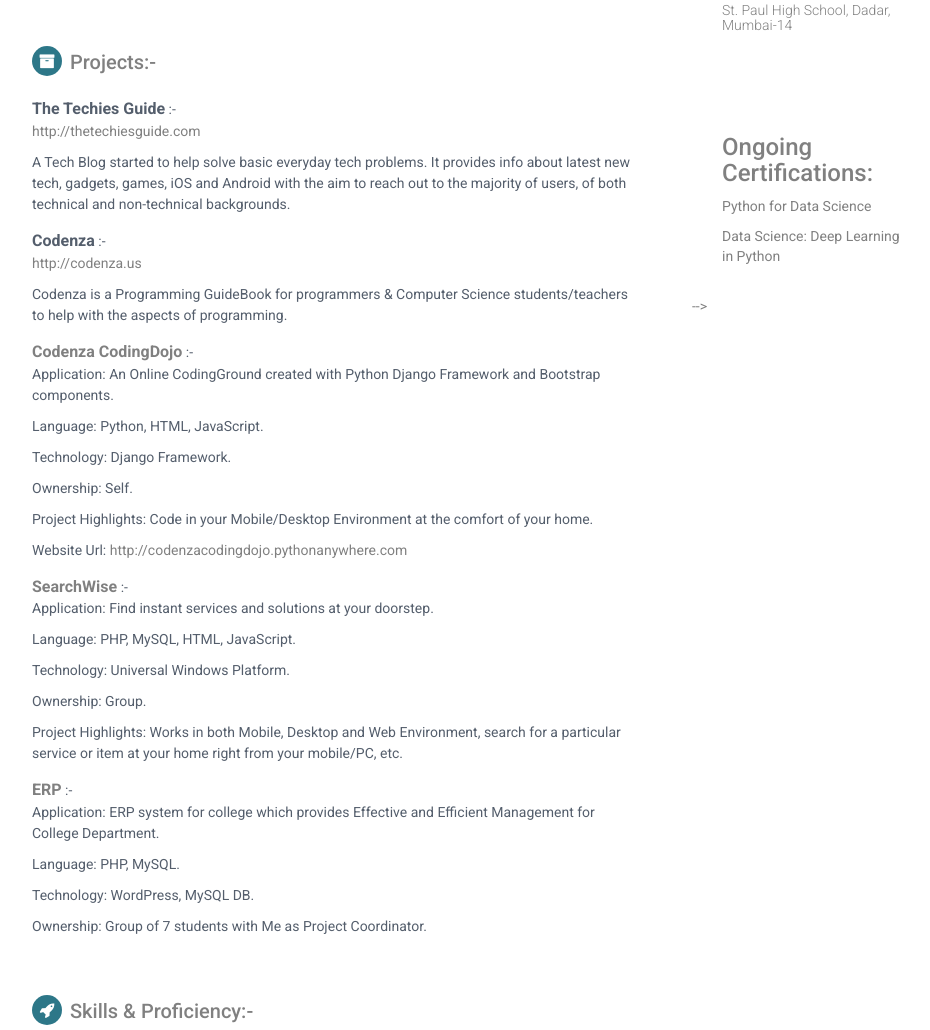
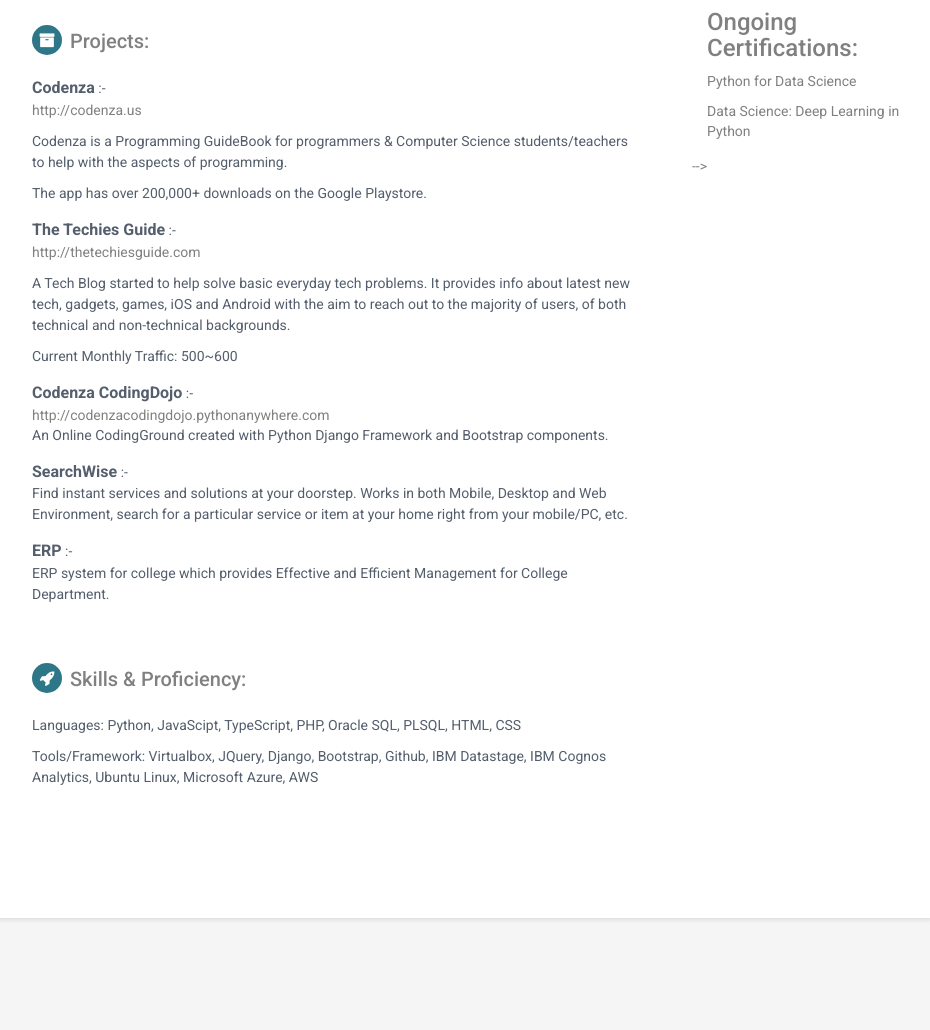
Before and after one commit to tan-infinity93/cv, a plain HTML site: page index.html in a window 1280 px wide. Shown: the part 902-1932 px from the top of the page, without its empty margins (188-1118 px from the left). After the commit the page ends 1850 px from the top, so only its background shows below. Drawn offline with Linux system fonts and the light colour scheme.

Commit message:
New Changes made 22nd October

```diff
--- a/assets/css/styles.css
+++ b/assets/css/styles.css
@@ -25,6 +25,12 @@ h5,
 h6 {
   font-weight: 500;
 }
+
+#black{
+
+  font-color: black !important;
+}
+
 a {
   color: grey;
   -webkit-transition: all 0.4s ease-in-out;
@@ -64,9 +70,9 @@ p {
   color: grey;
 }
 .sidebar-wrapper .profile-container {
-  padding: 30px;
+  padding: 15px;
   background: white;
-  text-align: center;
+  /*text-align: center;*/
   color: grey;
 }
 .sidebar-wrapper .name {
@@ -100,7 +106,8 @@ p {
   font-size: 14px;
 }
 .sidebar-wrapper .container-block {
-  padding: 30px;
+  /*padding: 30px;*/
+  padding: 15px;
 }
 .sidebar-wrapper .container-block-title {
   text-transform: uppercase;
--- a/index.html
+++ b/index.html
@@ -37,7 +37,7 @@
             </div><!--//profile-container-->
 
             <div class="contact-container container-block">
-            	<h3>Contact Details:-</h3>
+            	<h3>Contact Details:</h3>
                 <ul class="list-unstyled contact-list">
                     <li class="email"><i class="fa fa-envelope"></i>tkarmokar32@gmail.com</li>
                     <li class="phone"><i class="fa fa-phone"></i><a href="#">7045273671 / 8779833304</a></li>
@@ -49,10 +49,10 @@
                 </ul>
             </div><!--//contact-container-->
             <div class="education-container container-block">
-                <h3>Education</h3>
+                <h3>Education:</h3>
                 <div class="item">
                     <h4 class="degree">B.E. in Computer Science | CGPA: 7.04</h4>
-                    <h5 class="meta">Bharti Vidyapeeth College of Engineering, Kharghar, Navi Mumbai-614</h5>
+                    <h5 class="meta">Bharti Vidyapeeth College of Engineering (University of Mumbai), Kharghar, Navi Mumbai-614</h5>
                     <div class="time">2012 - 2016</div>
                     <!-- <div class="meta">CGPA: 7.04</div> -->
                 </div><!--//item-->
@@ -77,7 +77,7 @@
             </div><!--//education-container-->
 
              <div class="languages-container container-block">
-                <h3>Ongoing Certifications:</h3>
+                <h3 class="black">Ongoing Certifications:</h3>
                 <ul class="list-unstyled interests-list">
                 	<li>Python for Data Science</li>
                     <li>Data Science: Deep Learning in Python</li>
@@ -100,14 +100,14 @@
         <div class="main-wrapper">
 
             <section class="section summary-section">
-                <h2 class="section-title"><i class="fa fa-user"></i>Career Profile:-</h2>
+                <h2 class="section-title"><i class="fa fa-user"></i>Career Profile:</h2>
                 <div class="summary">
                     <p>Looking to pursue career in the field of Computer Science as a Data Analyst.</p>
                 </div><!--//summary-->
             </section><!--//section-->
 
             <section class="section experiences-section">
-                <h2 class="section-title"><i class="fa fa-briefcase"></i>Work Experience:-</h2>
+                <h2 class="section-title"><i class="fa fa-briefcase"></i>Work Experience:</h2>
 
                 <div class="item">
                     <div class="meta">
@@ -132,7 +132,7 @@
                         <div class="company"><a target="_tab" href="http://www.thelightfactory.in">www.thelightfactory.in</a></div>
                     </div><!--//meta-->
                     <div class="details">
-                        <p>Created the website for friend's Photography Startup "TheLightFactory" over a period of two months.Though the work was started using a premade Bootstrap template, endless number of changes were made to the original template, countless hours of testing and going back to the drawing board.</p>
+                        <p>Created the website for friend's Photography Startup "TheLightFactory".The work was started using a premade Bootstrap template, endless number of changes were made to the original template, countless hours of testing and going back to the drawing board.</p>
                         <!-- <p>Hosting was done via GoDaddy &amp; CPanel.</p> -->
                     </div><!--//details-->
                 </div><!--//item-->
@@ -182,23 +182,7 @@
             </section><!--//section-->
 
             <section class="section projects-section">
-                <h2 class="section-title"><i class="fa fa-archive"></i>Projects:-</h2>
-
-                <div class="item">
-                    <span class="project-title">
-                    <b>The Techies Guide</b></a></span> :- <span class="project-tagline">
-                    <br>
-                    <p><a href="http://thetechiesguide.com">http://thetechiesguide.com</a></p>
-                    <!-- <p>
-                    Application: The Techies Guide is a tech blog started to help solve basic everyday tech problems.</p>
-                    <p>Language: PHP, MySQL, HTML, JavaScript.</p>
-                    <p>Technology: Wordpress CMS.</p>
-                    <p>Ownership: Group.</p>
-                    <p>Project Highlights: We provide info about latest new tech, gadgets, games, IOS &amp; Android. We try to be as simple and cogent as possible so that we are able to reach out to the majority of users, of both technical &amp; non-technical backgrounds.</p> -->
-                    <p>A Tech Blog started to help solve basic everyday tech problems. It provides info about latest new tech, gadgets, games, iOS and Android with the aim to reach out to the majority of users, of both technical and non-technical backgrounds.</p>
-                    </span>
-
-                </div><!--//item-->
+                <h2 class="section-title"><i class="fa fa-archive"></i>Projects:</h2>
 
                 <div class="item">
                     <span class="project-title">
@@ -206,6 +190,7 @@
                     <br>
                     <p><a href="http://codenza.us">http://codenza.us</a></p>
                     <p>Codenza is a Programming GuideBook for programmers &amp; Computer Science students/teachers to help with the aspects of programming.</p>
+                    <p>The app has over 200,000+ downloads on the Google Playstore.</p>
                     <!-- <p>
                     Application: </p>
                     <p>Language: Java, XML.</p>
@@ -219,25 +204,51 @@
 
                 <div class="item">
                     <span class="project-title">
-                    <a href="#hook"><b>Codenza CodingDojo</b></a></span> :- <span class="project-tagline">
-                    <p>Application: An Online CodingGround created with Python Django Framework and Bootstrap components.</p>
+                    <b>The Techies Guide</b></span> :- <span class="project-tagline">
+                    <br>
+                    <p><a href="http://thetechiesguide.com">http://thetechiesguide.com</a></p>
+                    <!-- <p>
+                    Application: The Techies Guide is a tech blog started to help solve basic everyday tech problems.</p>
+                    <p>Language: PHP, MySQL, HTML, JavaScript.</p>
+                    <p>Technology: Wordpress CMS.</p>
+                    <p>Ownership: Group.</p>
+                    <p>Project Highlights: We provide info about latest new tech, gadgets, games, IOS &amp; Android. We try to be as simple and cogent as possible so that we are able to reach out to the majority of users, of both technical &amp; non-technical backgrounds.</p> -->
+                    <p>A Tech Blog started to help solve basic everyday tech problems. It provides info about latest new tech, gadgets, games, iOS and Android with the aim to reach out to the majority of users, of both technical and non-technical backgrounds.</p>
+                    <p>Current Monthly Traffic: 500~600</p>
+                    </span>
+
+                </div><!--//item-->
+
+
+
+                <div class="item">
+                    <span class="project-title">
+                    <b>Codenza CodingDojo</b></span> :- <span class="project-tagline">
+                    <br>
+                    <a href="http://codenzacodingdojo.pythonanywhere.com">http://codenzacodingdojo.pythonanywhere.com</a>
+                    <br>
+                    <p>An Online CodingGround created with Python Django Framework and Bootstrap components.</p>
+                    <!-- <p>Application: An Online CodingGround created with Python Django Framework and Bootstrap components.</p>
                     <p>Language: Python, HTML, JavaScript.</p>
                     <p>Technology: Django Framework.</p>
                     <p>Ownership: Self.</p>
-                    <p>Project Highlights: Code in your Mobile/Desktop Environment at the comfort of your home.</p>
-                    <p>Website Url: <a href="http://codenzacodingdojo.pythonanywhere.com">http://codenzacodingdojo.pythonanywhere.com</a></p>
+                    <p>Project Highlights: Code in your Mobile/Desktop Environment at the comfort of your home.</p> -->
+
                     </span>
 
                 </div>
 
                 <div class="item">
                     <span class="project-title">
-                    <a href="#hook"><b>SearchWise</b></a></span> :- <span class="project-tagline"><p>
-                    Application: Find instant services and solutions at your doorstep.</p>
-                    <p>Language: PHP, MySQL, HTML, JavaScript.</p>
+                    <b>SearchWise</b></span> :- <span class="project-tagline">
+                    <br>
+                    <p>Find instant services and solutions at your doorstep.
+                    Works in both Mobile, Desktop and Web Environment, search for a particular service or item at your home right from your mobile/PC, etc.</p>
+                    <!-- <p>Application: Find instant services and solutions at your doorstep.</p> -->
+                    <!-- <p>Language: PHP, MySQL, HTML, JavaScript.</p>
                     <p>Technology: Universal Windows Platform.</p>
-                    <p>Ownership: Group.</p>
-                    <p>Project Highlights: Works in both Mobile, Desktop and Web Environment, search for a particular  service or item at your home right from your mobile/PC, etc.</p>
+                    <p>Ownership: Group.</p> -->
+                    <!-- <p>Project Highlights: Works in both Mobile, Desktop and Web Environment, search for a particular  service or item at your home right from your mobile/PC, etc.</p> -->
                     </span>
 
                 </div><!--//item-->
@@ -255,17 +266,19 @@
 
                 <div class="item">
                     <span class="project-title">
-                    <a href="#" target="_blank"><b>ERP</b></a></span> :- <span class="project-tagline">
-                    <p>Application: ERP system for college which provides Effective and Efficient Management for College Department.</p>
-                    <p>Language: PHP, MySQL.</p>
+                    <b>ERP</b></a></span> :- <span class="project-tagline">
+                    <br>
+                    <!-- <p>Application: ERP system for college which provides Effective and Efficient Management for College Department.</p> -->
+                    <p>ERP system for college which provides Effective and Efficient Management for College Department.</p>
+                    <!-- <p>Language: PHP, MySQL.</p>
                     <p>Technology: WordPress, MySQL DB.</p>
-                    <p>Ownership: Group of 7 students with Me as Project Coordinator.</p>
+                    <p>Ownership: Group of 7 students with Me as Project Coordinator.</p> -->
                     </span>
                 </div><!--//item-->
             </section><!--//section-->
 
             <section class="skills-section section">
-                <h2 class="section-title"><i class="fa fa-rocket"></i>Skills &amp; Proficiency:-</h2>
+                <h2 class="section-title"><i class="fa fa-rocket"></i>Skills &amp; Proficiency:</h2>
                 <div class="skillset">
                     <!-- <div class="item">
                     	<p>Oracle SQL &amp; PLSQL</p>
@@ -283,7 +296,7 @@
                     </div> -->
                     <div class="item">
                     	<p>Languages: Python, JavaScipt, TypeScript, PHP, Oracle SQL, PLSQL, HTML, CSS</p>
-                    	<p>Tools/Framework: Virtualbox, JQuery, Django, IBM Datastage, IBM Cognos Analytics, Ubuntu Linux, Microsoft Azure, AWS, Bootstrap</p>
+                    	<p>Tools/Framework: Virtualbox, JQuery, Django, Bootstrap, Github, IBM Datastage, IBM Cognos Analytics, Ubuntu Linux, Microsoft Azure, AWS</p>
                     </div>
                 </div>
             </section><!--//skills-section-->
```
